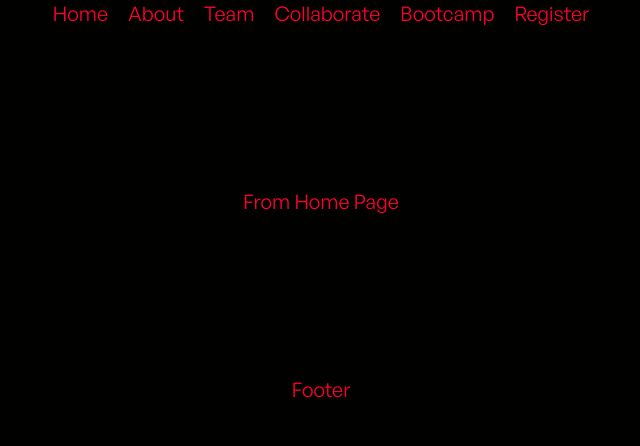
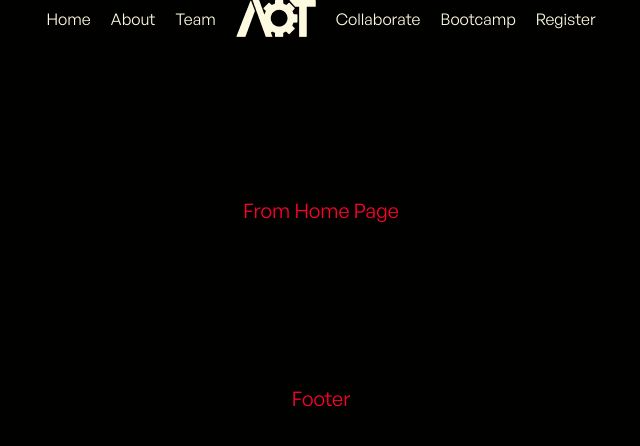
Before and after one commit to TechFiesta2024/arrakis, a Next.js app: page / in a window 1280 px wide. Shown: the top 446 px of the page, without its empty margins (319-959 px from the left). Built offline with nearby package versions, Linux system fonts and the light colour scheme.

Commit message:
feat: destructured assets and added in the navbar with home route

```diff
--- /dev/null
+++ b/public/assets/index.js
@@ -0,0 +1,7 @@
+import LogoAot from './LogoAot.png'
+
+const Images = {
+    logoAot: LogoAot
+};
+
+export default Images;
--- a/src/components/Navbar/Navbar.jsx
+++ b/src/components/Navbar/Navbar.jsx
@@ -1,24 +1,32 @@
 'use client'
 
 import Link from "next/link"
-
+import Images from '../../../public/assets/index.js'
+import Image from "next/image"
 export default function Navbar() {
 
     const isAuthenticated = false
 
     return (
-        <div className='flex justify-center items-center gap-5'>
-            <Link href='/' className='text-xl text-red-600 '>Home</Link>
-            <Link href='/about' className=' text-xl text-red-600 '>About</Link>
-            <Link href='/team' className='text-xl text-red-600 '>Team</Link>
-            <Link href='/collaborate' className='text-xl text-red-600 '>Collaborate</Link>
-            <Link href='/bootcamp' className='text-xl text-red-600 '>Bootcamp</Link>
-            {isAuthenticated ? (
-                <Link href='/login' className='text-xl text-red-600 '>Login</Link>
-            ) : (
-                <Link href='/register' className='text-xl text-red-600 '>Register</Link>
-            )}
+        <>
 
-        </div>
+            <div className='flex justify-center items-center gap-5 text-yellowish text-base'>
+                <Link href='/' className=''>Home</Link>
+                <Link href='/about' className=' '>About</Link>
+                <Link href='/team' className=''>Team</Link>
+
+                <Link href='/' className=''><Image src={Images.logoAot} /></Link>
+
+                <Link href='/collaborate' className=''>Collaborate</Link>
+
+                <Link href='/bootcamp' className=''>Bootcamp</Link>
+                {isAuthenticated ? (
+                    <Link href='/login' className=''>Login</Link>
+                ) : (
+                    <Link href='/register' className=' '>Register</Link>
+                )}
+
+            </div>
+        </>
     )
 }
```
Also changed, not shown: public/assets/LogoAot.png (added).
